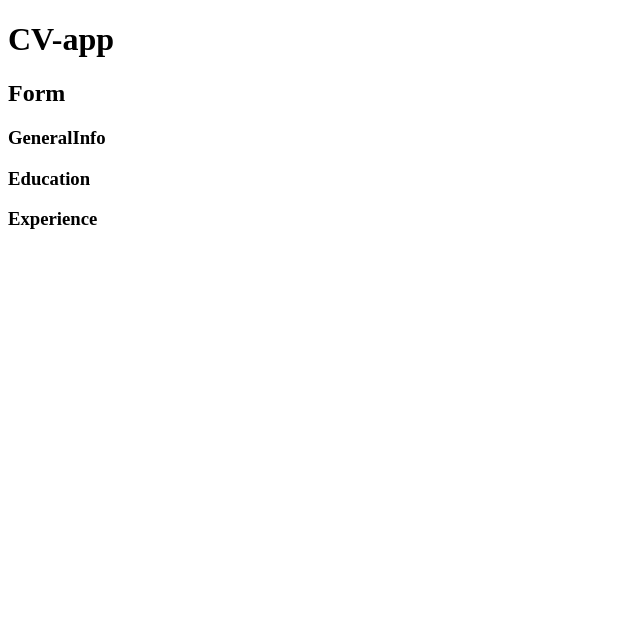
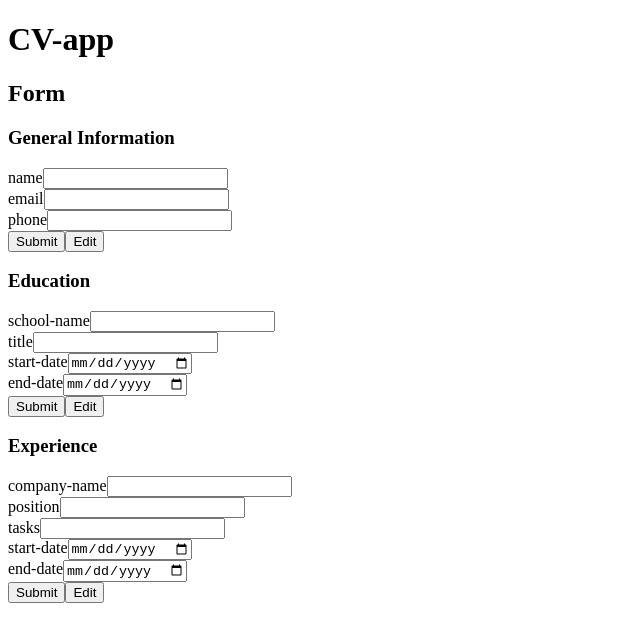
Before and after one commit to MaslowskiLukasz/cv-app, a React (Create React App) app: page / in a window 1280 px wide. Shown: the top 642 px of the page, without its empty margins (0-640 px from the left). Built offline with nearby package versions, Linux system fonts and the light colour scheme.

Commit message:
Remove individual section classes and move all logic to FormSection to make sections. Form sections moved to external constant

```diff
--- a/src/App.js
+++ b/src/App.js
@@ -1,12 +1,13 @@
 import React, { Component } from 'react';
 import Form from './components/Form';
+import formFields from './common/formFields';
 
 class App extends Component {
   render() {
     return (
       <div className="App">
         <h1>CV-app</h1>
-        <Form />
+        <Form sections={formFields}/>
       </div>
     );
   }
--- /dev/null
+++ b/src/common/formFields.js
@@ -0,0 +1,67 @@
+const formFields = [
+  {
+    name: 'General Information',
+    fields: [
+      {
+        name: 'name',
+        type: 'text'
+      },
+      {
+        name: 'email',
+        type: 'email'
+      },
+      {
+        name: 'phone',
+        type: 'tel'
+      }
+    ]
+  },
+  {
+    name: 'Education',
+    fields: [
+      {
+        name: 'school-name',
+        type: 'text'
+      },
+      {
+        name: 'title',
+        type: 'text'
+      },
+      {
+        name: 'start-date',
+        type: 'date'
+      },
+      {
+        name: 'end-date',
+        type: 'date'
+      }
+    ]
+  },
+  {
+    name: 'Experience',
+    fields: [
+      {
+        name: 'company-name',
+        type: 'text'
+      },
+      {
+        name: 'position',
+        type: 'text'
+      },
+      {
+        name: 'tasks',
+        type: 'text'
+      },
+      {
+        name: 'start-date',
+        type: 'date'
+      },
+      {
+        name: 'end-date',
+        type: 'date'
+      }
+    ]
+  }
+];
+
+export default formFields;
--- a/src/components/Form.js
+++ b/src/components/Form.js
@@ -2,42 +2,51 @@ import React, { Component } from 'react';
 
 class Form extends Component {
   render() {
+    const sections = this.props.sections;
     return (
       <div>
         <h2>Form</h2>
-        <GeneralInfo />
-        <Education />
-        <Experience />
+        {sections.map((section) => {
+          return <FormSection sectionName={section.name} fields={section.fields} />
+        })}
       </div>
     )
   }
 }
 
-class GeneralInfo extends Component {
+class FormSection extends Component {
   render() {
+      return (
+        <div className='form-section'>
+          <h3>{this.props.sectionName}</h3>
+          <InputList fields={this.props.fields} />
+          <button>Submit</button>
+          <button>Edit</button>
+        </div>
+      )
+  }
+}
+
+class InputList extends Component {
+  render() {
+    const fields = this.props.fields;
     return(
       <div>
-        <h3>GeneralInfo</h3>
+        {fields.map((field) => {
+          return <InputItem name={field.name} type={field.type} />
+        })}
       </div>
     )
   }
 }
 
-class Education extends Component {
+class InputItem extends Component {
   render() {
+    const { name, type } = this.props;
     return (
       <div>
-        <h3>Education</h3>
-      </div>
-    )
-  }
-}
-
-class Experience extends Component {
-  render() {
-    return (
-      <div>
-        <h3>Experience</h3>
+        <label htmlFor={name}>{name}</label>
+        <input id={name} type={type}></input>
       </div>
     )
   }
```
